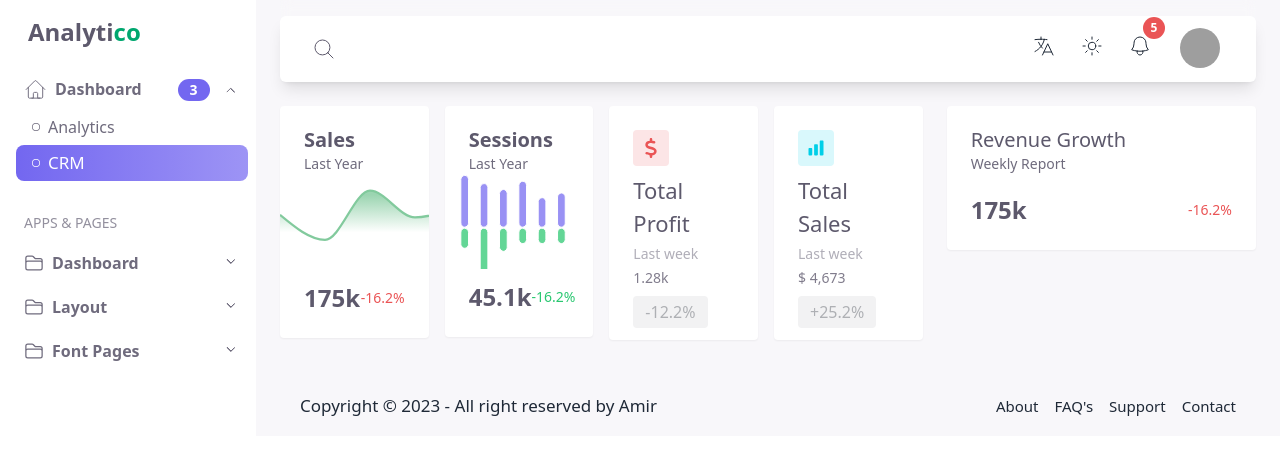
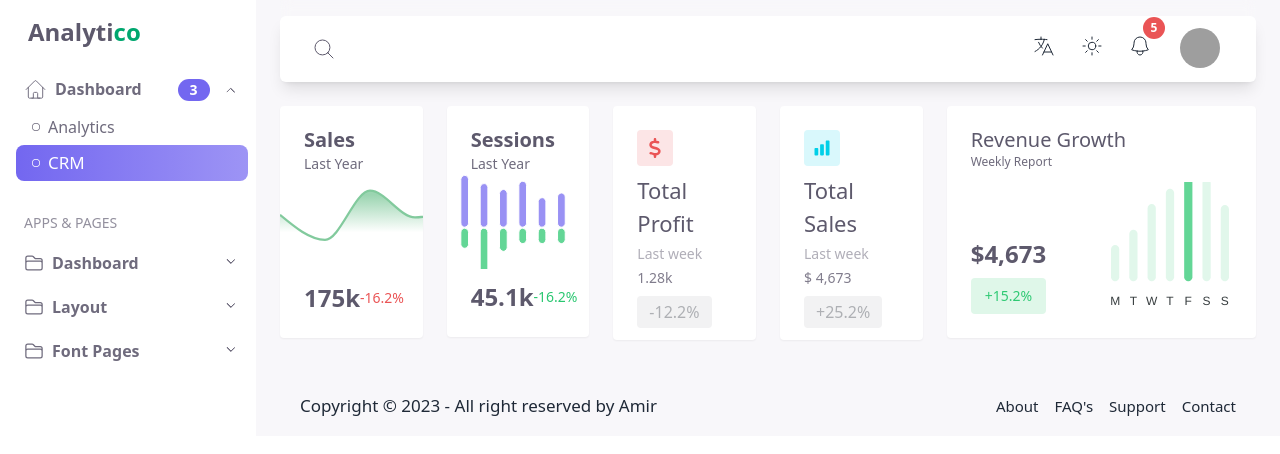
Before and after one commit to amiribnjaman/analytico, a Next.js app: page /dashboard/crm in a window 1280 px wide. Shown: the top 454 px of the page. Built offline with nearby package versions, Linux system fonts and the light colour scheme; grey boxes are pictures that could not be loaded.

Commit message:
crm revenue growth section implemented

```diff
--- a/app/dashboard/crm/page.js
+++ b/app/dashboard/crm/page.js
@@ -15,7 +15,7 @@ export default function CRM() {
       <div className="grid grid-cols-6 gap-6">
         <div className="grid col-span-4 gap-6">
           {/* CRM TOP LEFT SECTION */}
-          <div className="grid grid-cols-4 gap-4">
+          <div className="grid grid-cols-4 gap-6">
             <div className="col-span-1">
               <Sales />
             </div>
--- a/components/crmPage/RevenueGrowth.jsx
+++ b/components/crmPage/RevenueGrowth.jsx
@@ -1,19 +1,178 @@
+"use client";
 import React from "react";
+import dynamic from "next/dynamic";
+
+const Chart = dynamic(() => import("react-apexcharts"), { ssr: false });
 
 export default function RevenueGrowth() {
-    return <div className="bg-white rounded shadow-sm">
+  const data = {
+    series: [
+      {
+        data: [
+
+          {
+            x: "Category B",
+            y: 3.1,
+
+            // strokeColor: '#C23829'
+          },
+          {
+            x: "Category B",
+            y: 4.4,
+
+            // strokeColor: '#C23829'
+          },
+          {
+            x: "Category C",
+            y: 6.6,
+          },
+          {
+            x: "Category C",
+            y: 7.9,
+          },
+          {
+            x: "Category C",
+            y: 10.0,
+            fillColor: "#48CF84",
+          },
+          {
+            x: "Category C",
+            y: 8.7,
+          },
+          {
+            x: "Category A",
+            y: 6.5,
+          },
+        ],
+      },
+    ],
+
+    // {
+    //   name: "Inflation",
+    //   data: [3.0, 3.8, 4.4, 6.6, 7.9, 10.0, 8.7],
+    // },
+    // ],
+    options: {
+      chart: {
+        height: 350,
+        type: "bar",
+      },
+      colors: ['#DCF6E8'],
+      plotOptions: {
+        bar: {
+          borderRadius: 4,
+          columnWidth: "45%",
+          dataLabels: {
+            enabled: true,
+            position: "bottom", // top, center, bottom
+          },
+        },
+      },
+      dataLabels: {
+        enabled: false,
+        formatter: function (val) {
+          return val + "%";
+        },
+        offsetY: -50,
+        style: {
+          fontSize: "12px",
+          colors: ["#304758"],
+        },
+      },
+      tooltip: {
+        enabled: false,
+      },
+      grid: {
+        show: false,
+      },
+
+      xaxis: {
+        labels: {
+          show: true,
+          colors: ['#A5A3AE'],
+          color: '#A5A3AE',
+        },
+        enabled: true,
+        // show: false,
+        categories: [ "M", "T", "W", "T", "F", "S","S",],
+        position: "bottom",
+
+        axisBorder: {
+          show: false,
+        },
+        axisTicks: {
+          show: false,
+        },
+
+        // crosshairs: {
+        //   fill: {
+        //     type: "gradient",
+        //     gradient: {
+        //       colorFrom: "#D8E3F0",
+        //       colorTo: "#BED1E6",
+        //       stops: [0, 100],
+        //       opacityFrom: 0.4,
+        //       opacityTo: 0.5,
+        //     },
+        //   },
+        // },
+      },
+      yaxis: {
+        axisBorder: {
+          show: false,
+        },
+        axisTicks: {
+          show: false,
+        },
+        labels: {
+          show: false,
+          formatter: function (val) {
+            return val + "%";
+          },
+        },
+      },
+      title: {
+        text: "Monthly Inflation in Argentina, 2002",
+        floating: true,
+        offsetY: 330,
+        align: "center",
+        style: {
+          color: "#444",
+        },
+      },
+    },
+  };
+
+  return (
+    <div className="bg-white rounded shadow-sm">
       {/* Revenue growth heading */}
       <div className="p-6 pt-3 pb-3">
-        <h4 className="text-xl font-[450] mt-2 text-[#5D596C]">Revenue Growth</h4>
-        <h5 className="text-[#6F6B7D] text-sm">Weekly Report</h5>
+        <h4 className="text-xl font-[500] mt-2 text-[#5D596C]">
+          Revenue Growth
+        </h4>
+        <h5 className="text-[#6F6B7D] text-xs">Weekly Report</h5>
+      </div>
+
+      {/* Revenue growth bottom with chart */}
+      <div className="flex p-6 pt-0 items-end justify-between">
+        <div className="">
+          <h4 className="text-2xl text-[#5D596C] font-semibold mt-2">$4,673</h4>
+          <h5 className="text-[#2EC973] text-center px-.5 py-2 rounded bg-[#DFF7E9] text-sm mt-2">+15.2%</h5>
         </div>
 
-        {/* Revenue growth bottom with chart */}
-        <div className="p-6 pt-0">
-        <div className="flex justify-between items-center">
-          <h4 className="text-2xl text-[#5D596C] font-semibold mt-2">175k</h4>
-          <h5 className="text-[#EA5455] text-sm mt-2">-16.2%</h5>
+        {/* Chart */}
+        <div className="max-h-[180px] overflow-hidden">
+          <div className="-mr-[20px] -mt-[48px] overflow-hidden max-h-[180px] pr-2 flex justify-center">
+            <Chart
+              options={data.options}
+              series={data.series}
+              type="bar"
+              height={185}
+              width={160}
+            />
+          </div>
         </div>
       </div>
-  </div>;
+    </div>
+  );
 }
```
